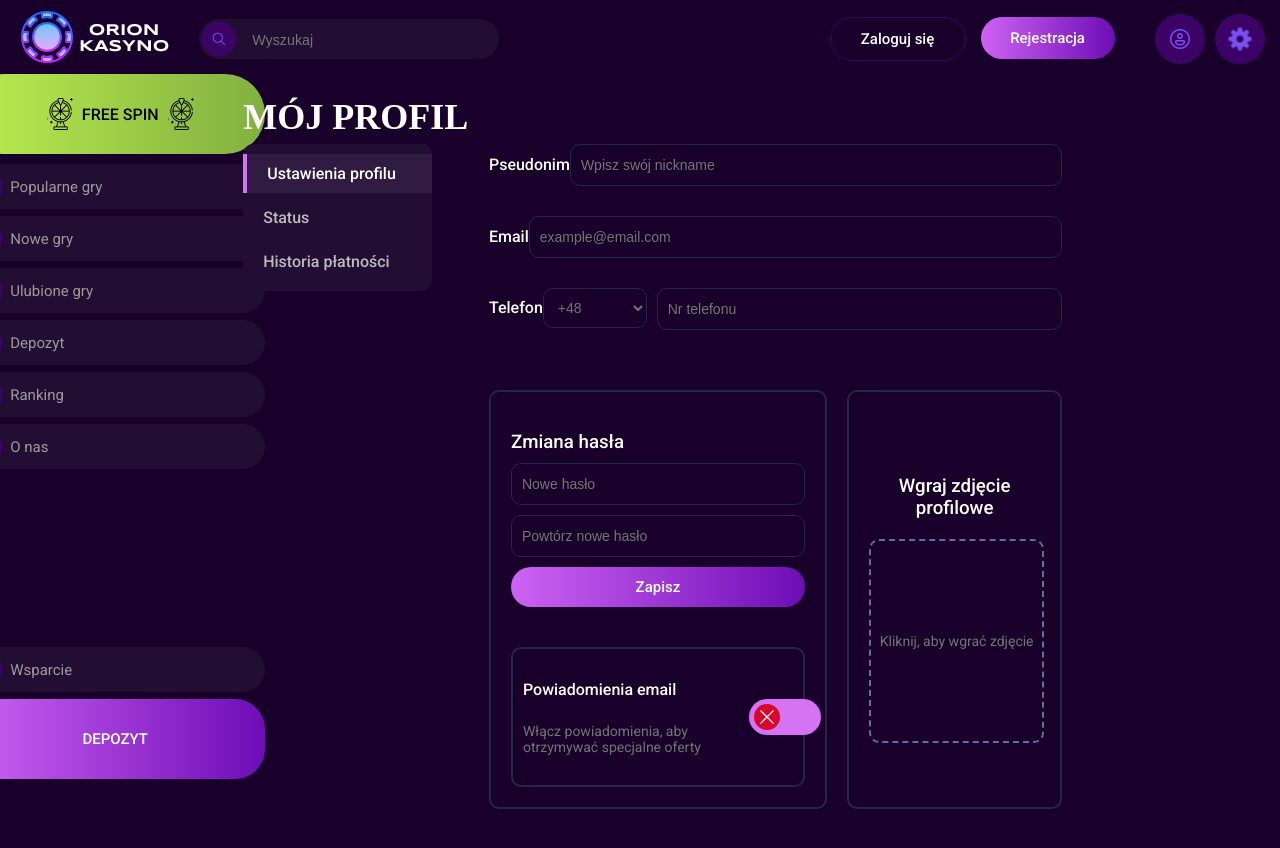
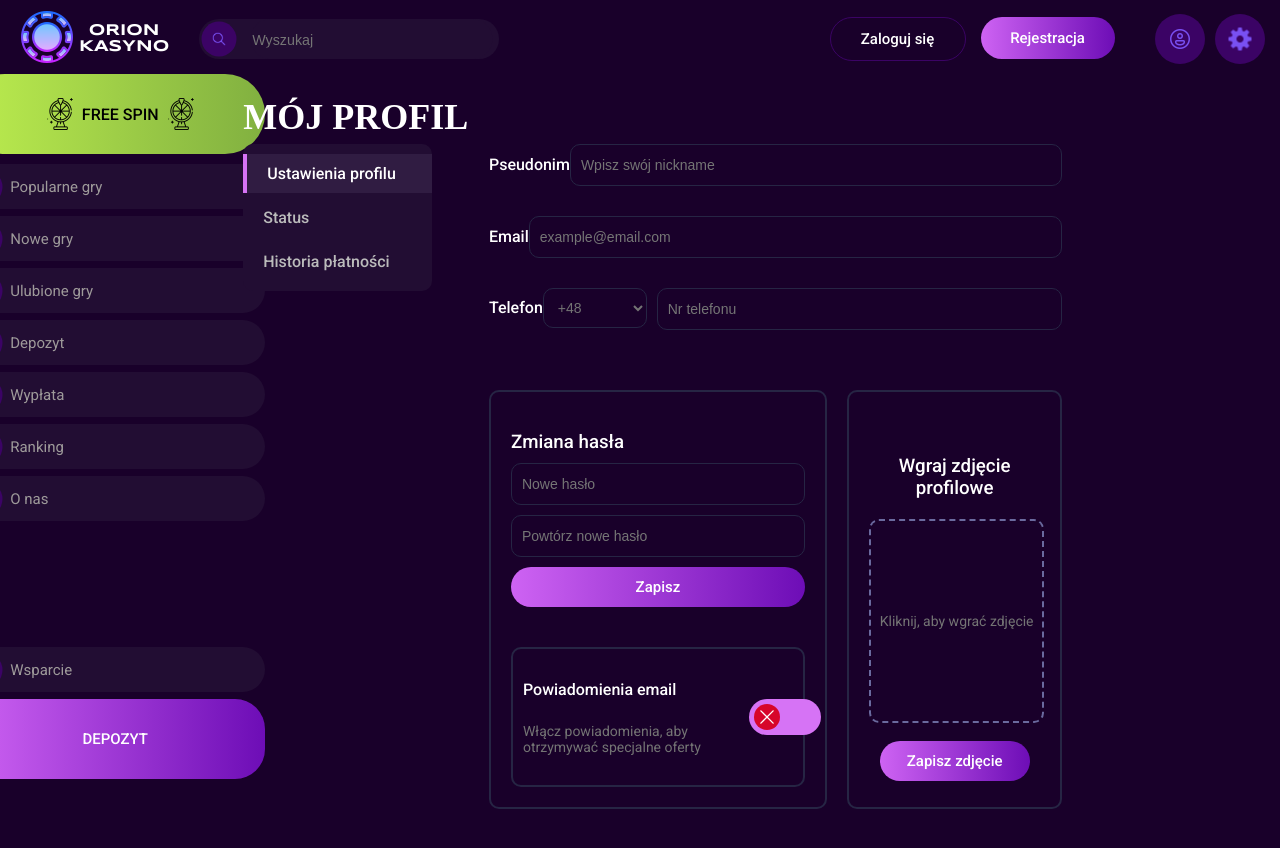
Before and after one commit to bartek5916/Orion, a React (Create React App) app in the folder orion-casino-gui/: page /profile/settings in a window 1280 px wide. Shown: the top 848 px of the page. Built offline with nearby package versions, Linux system fonts and the light colour scheme; a web font is replaced by a local one.

Commit message:
Uploading image update

```diff
--- a/orion-casino-gui/src/components/Navigation/Sidebar/Sidebar.jsx
+++ b/orion-casino-gui/src/components/Navigation/Sidebar/Sidebar.jsx
@@ -40,6 +40,9 @@ function Sidebar() {
                         <div className="deposit" onClick={handleDepositClick}>
                             <SidebarButton text="Depozyt" icon="/assets/images/sidebar/deposit-icon.png"/>
                         </div>
+                        <div className="deposit">
+                            <SidebarButton text="Wypłata" icon="/assets/images/sidebar/deposit-icon.png"/>
+                        </div>
                         <div className="leaderboard">
                             <SidebarButton text="Ranking" icon="/assets/images/sidebar/ranking-icon.png"/>
                         </div>
--- a/orion-casino-gui/src/components/ProfilePage/PersonalData/PersonalData.css
+++ b/orion-casino-gui/src/components/ProfilePage/PersonalData/PersonalData.css
@@ -1,10 +1,10 @@
-.profile-personal-data{
+.profile-personal-data {
     display: flex;
     flex-direction: column;
     gap: 30px;
 }
 
-/*!*Sekcja Nickname*!*/
+/*!* Sekcja Nickname *!*/
 
 .profile-nickname {
     display: flex;
@@ -32,6 +32,7 @@
 }
 
 /*!* Sekcja Email *!*/
+
 .profile-email {
     display: flex;
     align-items: baseline;
@@ -58,6 +59,7 @@
 }
 
 /*!* Sekcja Telefon *!*/
+
 .profile-phone {
     display: flex;
     align-items: baseline;
@@ -101,7 +103,7 @@
     outline: none;
 }
 
-/*!*Dolna sekcja*!*/
+/*!* Dolna sekcja *!*/
 
 .profile-bottom-section {
     display: flex;
@@ -146,8 +148,8 @@
     outline: none;
 }
 
+/*!* Prawa strona: upload zdjęcia *!*/
 
-/*!* Prawa strona: upload zdjęcia *!*/
 .profile-bottom-right {
     display: flex;
     flex-direction: column;
@@ -182,6 +184,7 @@
     cursor: pointer;
     position: relative;
     transition: border-color 0.3s;
+    overflow: hidden;
 }
 
 .upload-photo:hover {
@@ -190,6 +193,11 @@
 
 .upload-photo label {
     position: absolute;
+    display: flex;
+    align-items: center;
+    justify-content: center;
+    width: 100%;
+    height: 100%;
     font-family: "Roboto", sans-serif;
     font-size: 14px;
     color: #747474;
@@ -200,7 +208,21 @@
     display: none;
 }
 
+.uploaded-image {
+    width: 100%;
+    height: 100%;
+    object-fit: cover;
+    border-radius: 10px;
+}
+
+.save-image {
+    display: flex;
+    position: relative;
+    top: 5%;
+}
+
 /*!* Powiadomienia email *!*/
+
 .profile-notifications {
     position: relative;
     display: flex;
@@ -231,13 +253,7 @@
     margin-bottom: 15px;
 }
 
-.email-notifications {
-    display: flex;
-    align-items: center;
-    gap: 10px;
-}
-
-/*!*Przycisk*!*/
+/*!* Przycisk *!*/
 
 .toggler {
     position: relative;
@@ -281,10 +297,6 @@
     height: 26px;
     transform: translateY(-50%) translateX(-50%);
     transition: left 0.15s ease-in-out, background-color 0.2s ease-out, width 0.15s ease-in-out, height 0.15s ease-in-out, opacity 0.15s ease-in-out;
-}
-
-.toggler input:checked + label::after, .toggler input:checked + label .toggler-on, .toggler input:checked + label .toggler-off {
-    left: 75%;
 }
 
 .toggler input:checked + label::after {
--- a/orion-casino-gui/src/components/ProfilePage/PersonalData/PersonalData.jsx
+++ b/orion-casino-gui/src/components/ProfilePage/PersonalData/PersonalData.jsx
@@ -1,8 +1,21 @@
-import React from 'react';
+import React, {useState} from 'react';
 import ButtonGradient from "../../Buttons/ButtonGradient";
 import './PersonalData.css';
 
 function PersonalData(props) {
+    const [profileImage, setProfileImage] = useState(null);
+
+    const handleImageUpload = (event) => {
+        const file = event.target.files[0];
+        if (file) {
+            const reader = new FileReader();
+            reader.onload = (e) => {
+                setProfileImage(e.target.result);
+            };
+            reader.readAsDataURL(file);
+        }
+    };
+
     return (
         <div className="profile-personal-data">
             <div className="profile-nickname">
@@ -67,9 +80,28 @@ function PersonalData(props) {
                     <div className="profile-photo">
                         <h3>Wgraj zdjęcie profilowe</h3>
                         <div className="upload-photo">
-                            <label htmlFor="upload-photo">Kliknij, aby wgrać zdjęcie</label>
-                            <input type="file" id="upload-photo"/>
+                            <label htmlFor="upload-photo">
+                                {profileImage ? (
+                                    <img src={profileImage} alt="Profile picture" className="uploaded-image"/>
+                                ) : (
+                                    "Kliknij, aby wgrać zdjęcie"
+                                )}
+                            </label>
+                            <input
+                                type="file"
+                                id="upload-photo"
+                                accept="image/*"
+                                onChange={handleImageUpload}
+                            />
                         </div>
+                    </div>
+                    <div className="save-image">
+                        <ButtonGradient
+                            width="150px"
+                            height="40px"
+                            color="linear-gradient(90deg, #ce63f3, #6D0DB6FF)"
+                            text="Zapisz zdjęcie"
+                        />
                     </div>
                 </div>
             </div>
```
Lines whose indentation alone changed are shown as unchanged.
